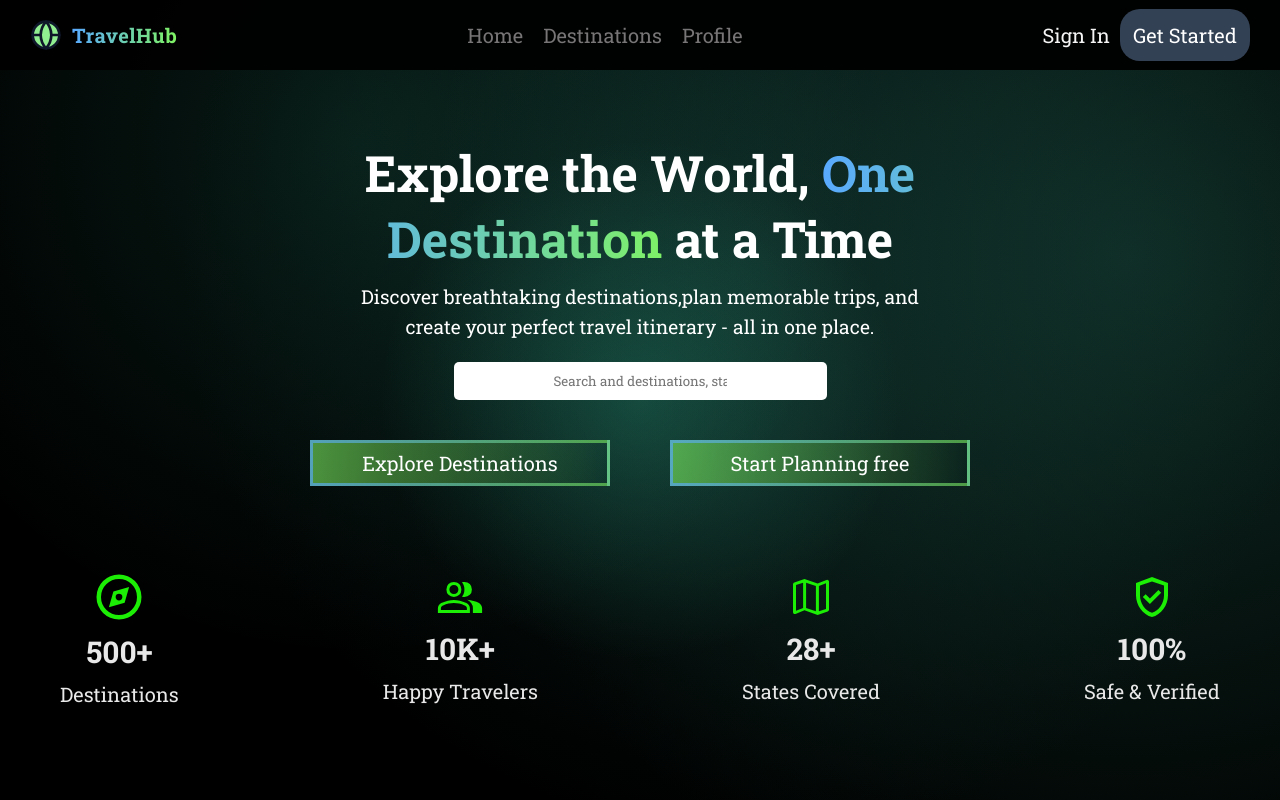
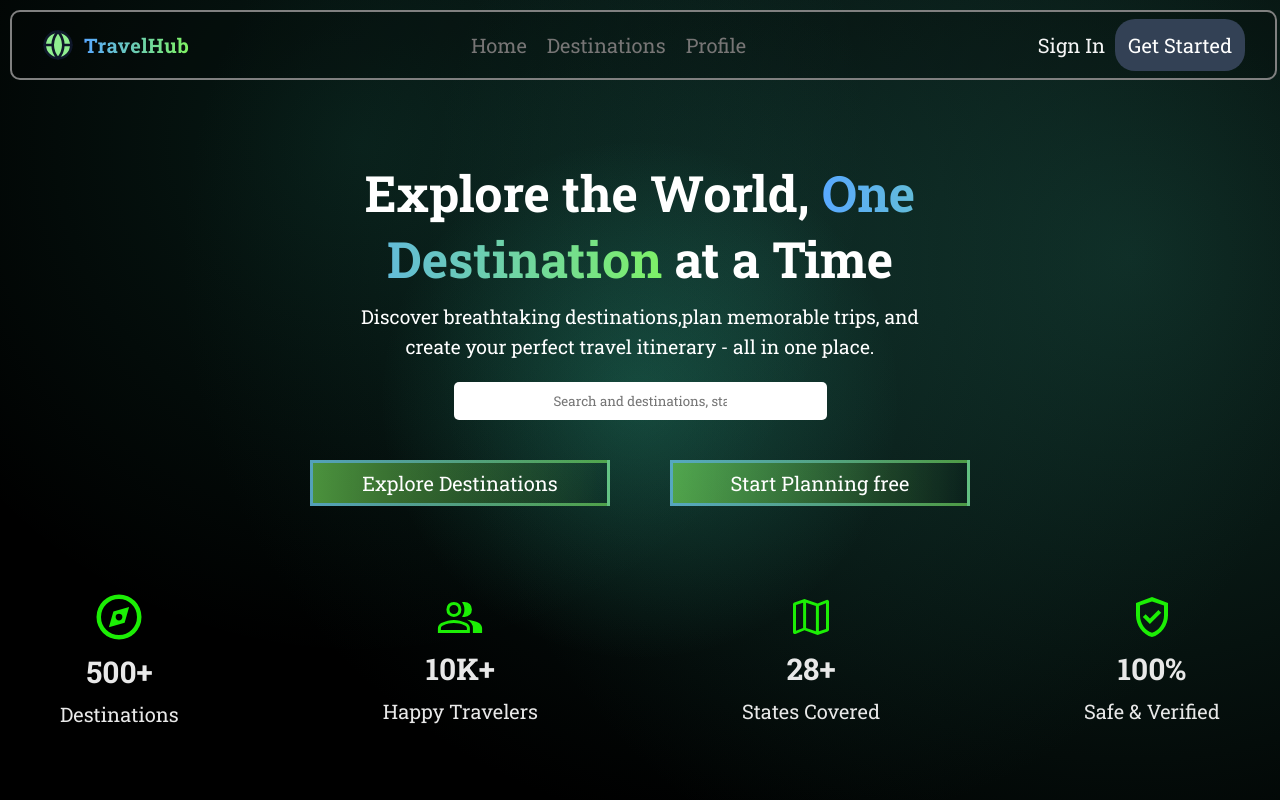
Before and after one commit to DEF2024/TravelHub-React-Firebase-Travel-WebApp, a React (Vite) app in the folder travelhub/: page /home in a window 1280 px wide. Shown: the top 800 px of the page. Built offline with nearby package versions, Linux system fonts and the light colour scheme.

Commit message:
update-css

```diff
--- a/travelhub/src/index.css
+++ b/travelhub/src/index.css
@@ -57,6 +57,7 @@ hr{
   margin-right: 10px;
 }
 .app-nav {
+  background-color: #000000ea;
   display: none;
   z-index: 999;
 }
@@ -75,7 +76,6 @@ hr{
 }
 nav{
   width: 100%;
-    background-color: #000000ee;
     display: flex;
     justify-content:space-between;
     align-items: center;
@@ -148,6 +148,13 @@ nav a:hover{
   padding: 0;
   background: transparent;
   cursor: pointer;
+}
+.web-nav {
+  background-color: #07070739;
+  margin: 10px;
+  width: 99%;
+  border: 2px solid gray;
+  border-radius: 10px;
 }
  /* ===end nav=== */
 
```
